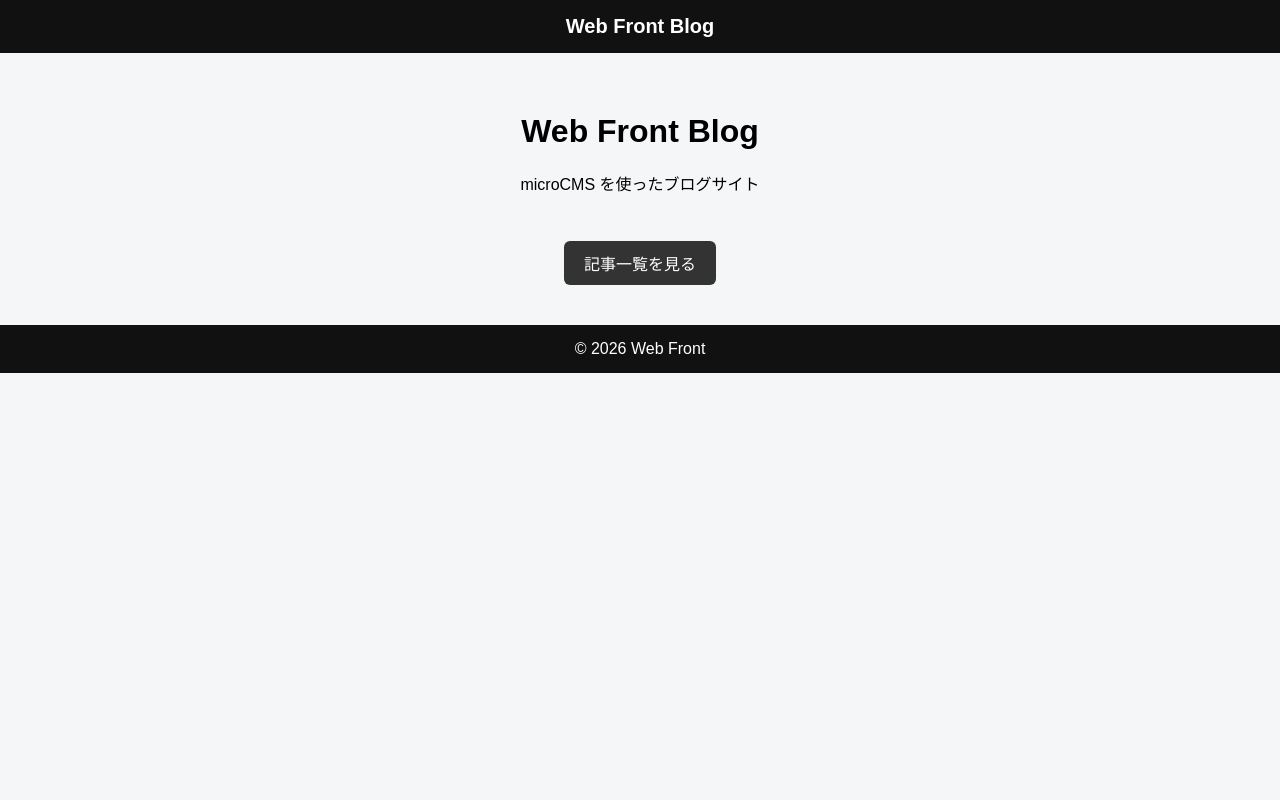
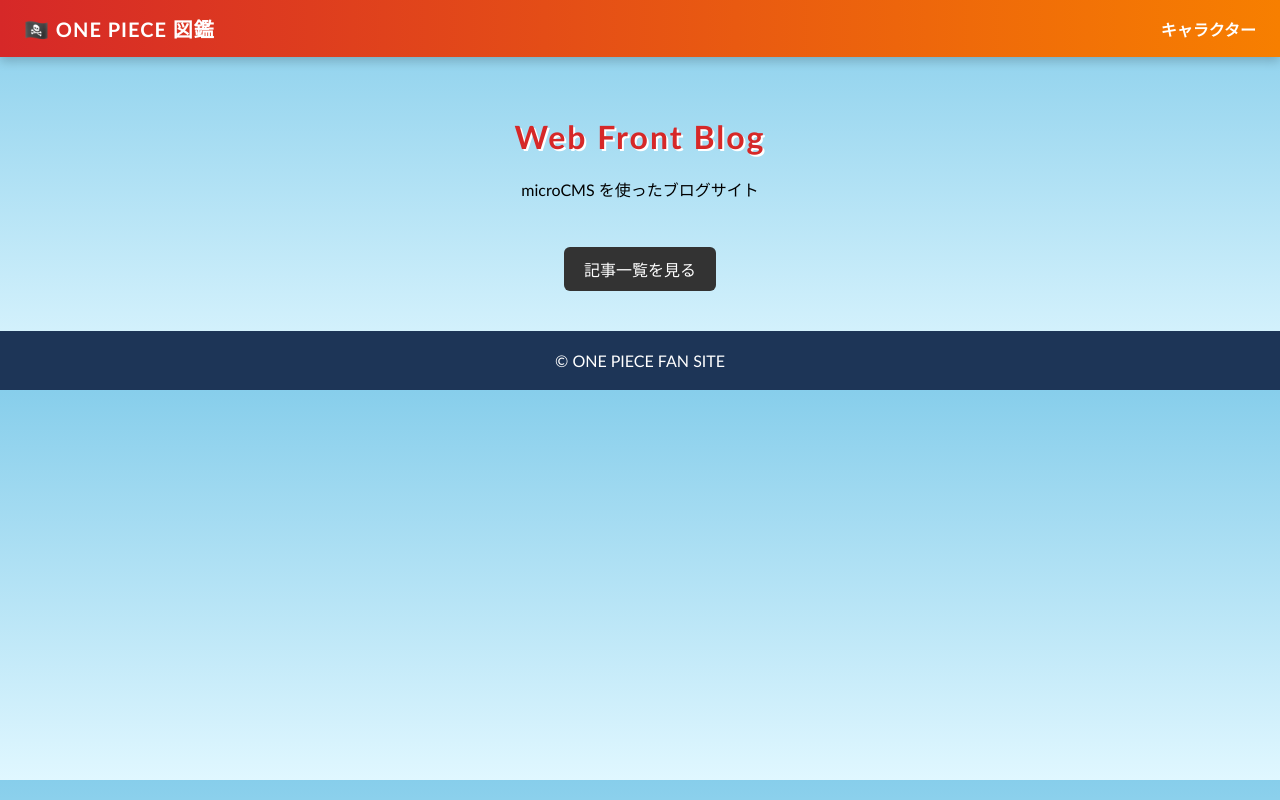
Before and after one commit to itc-n25017/kouki_kadai-next.js, a Next.js app: page / in a window 1280 px wide. Built offline with nearby package versions, Linux system fonts and the light colour scheme.

Commit message:
基礎完了:

```diff
--- a/app/globals.css
+++ b/app/globals.css
@@ -1,35 +1,92 @@
 body {
   margin: 0;
-  font-family: sans-serif;
-  background: #f5f6f8;
+  font-family: "Trebuchet MS", sans-serif;
+  background: linear-gradient(to bottom, #87ceeb, #e0f7ff);
+}
+
+h1 {
+  text-align: center;
+  color: #d62828;
+  letter-spacing: 2px;
+  text-shadow: 2px 2px 0 #fff;
 }
 
 .grid {
-  display: grid;
-  grid-template-columns: repeat(auto-fill, minmax(240px, 1fr));
-  gap: 20px;
+  display: flex;
+  flex-wrap: wrap;
+  gap: 24px;
+  justify-content: center;
+  padding: 20px;
 }
 
 .card {
+  width: 220px;
   background: white;
-  border-radius: 12px;
+  border-radius: 16px;
   overflow: hidden;
-  text-decoration: none;
-  color: black;
-  box-shadow: 0 4px 10px rgba(0, 0, 0, 0.08);
-  transition: 0.2s;
+  box-shadow: 0 6px 14px rgba(0, 0, 0, 0.2);
+  transition: transform 0.2s;
+  text-align: center;
 }
 
 .card:hover {
-  transform: translateY(-5px);
+  transform: translateY(-6px) scale(1.03);
 }
 
 .card img {
   width: 100%;
-  height: 160px;
+  height: 200px;
   object-fit: cover;
 }
 
-.card-body {
-  padding: 10px;
+.card h3 {
+  margin: 10px 0 4px;
+  color: #1d3557;
 }
+
+.card p {
+  margin-bottom: 12px;
+  color: #e63946;
+  font-weight: bold;
+}
+/* ===== ヘッダー ===== */
+
+.header {
+  background: linear-gradient(to right, #d62828, #f77f00);
+  color: white;
+  padding: 14px 24px;
+  display: flex;
+  justify-content: space-between;
+  align-items: center;
+  box-shadow: 0 4px 10px rgba(0, 0, 0, 0.2);
+}
+
+.header a {
+  color: white;
+  text-decoration: none;
+  font-weight: bold;
+}
+
+.logo {
+  font-size: 20px;
+  letter-spacing: 1px;
+}
+
+.header nav a {
+  margin-left: 20px;
+  transition: opacity 0.2s;
+}
+
+.header nav a:hover {
+  opacity: 0.7;
+}
+
+/* ===== フッター ===== */
+
+.footer {
+  text-align: center;
+  padding: 20px;
+  background: #1d3557;
+  color: white;
+  margin-top: 40px;
+}
--- a/app/layout.tsx
+++ b/app/layout.tsx
@@ -1,12 +1,9 @@
 import "./globals.css";
-import Header from "./components/Header";
-import Footer from "./components/Footer";
-import type { Metadata } from "next";
+import Link from "next/link";
 
-export const metadata: Metadata = {
-  metadataBase: new URL("http://localhost:3000"),
-  title: "Web Front Blog",
-  description: "microCMS Blog Site",
+export const metadata = {
+  title: "ONE PIECE キャラ図鑑",
+  description: "麦わらの一味キャラクター一覧",
 };
 
 export default function RootLayout({
@@ -17,9 +14,22 @@ export default function RootLayout({
   return (
     <html lang="ja">
       <body>
-        <Header />
+        {/* ヘッダー */}
+        <header className="header">
+          <Link href="/" className="logo">
+            🏴‍☠️ ONE PIECE 図鑑
+          </Link>
+
+          <nav>
+            <Link href="/blog">キャラクター</Link>
+          </nav>
+        </header>
+
+        {/* ページ本体 */}
         {children}
-        <Footer />
+
+        {/* フッター */}
+        <footer className="footer">© ONE PIECE FAN SITE</footer>
       </body>
     </html>
   );
```
Also changed, not shown: app/blog/[id]/page.tsx (+15 -6 lines), app/blog/page.tsx (+5 -14 lines).
